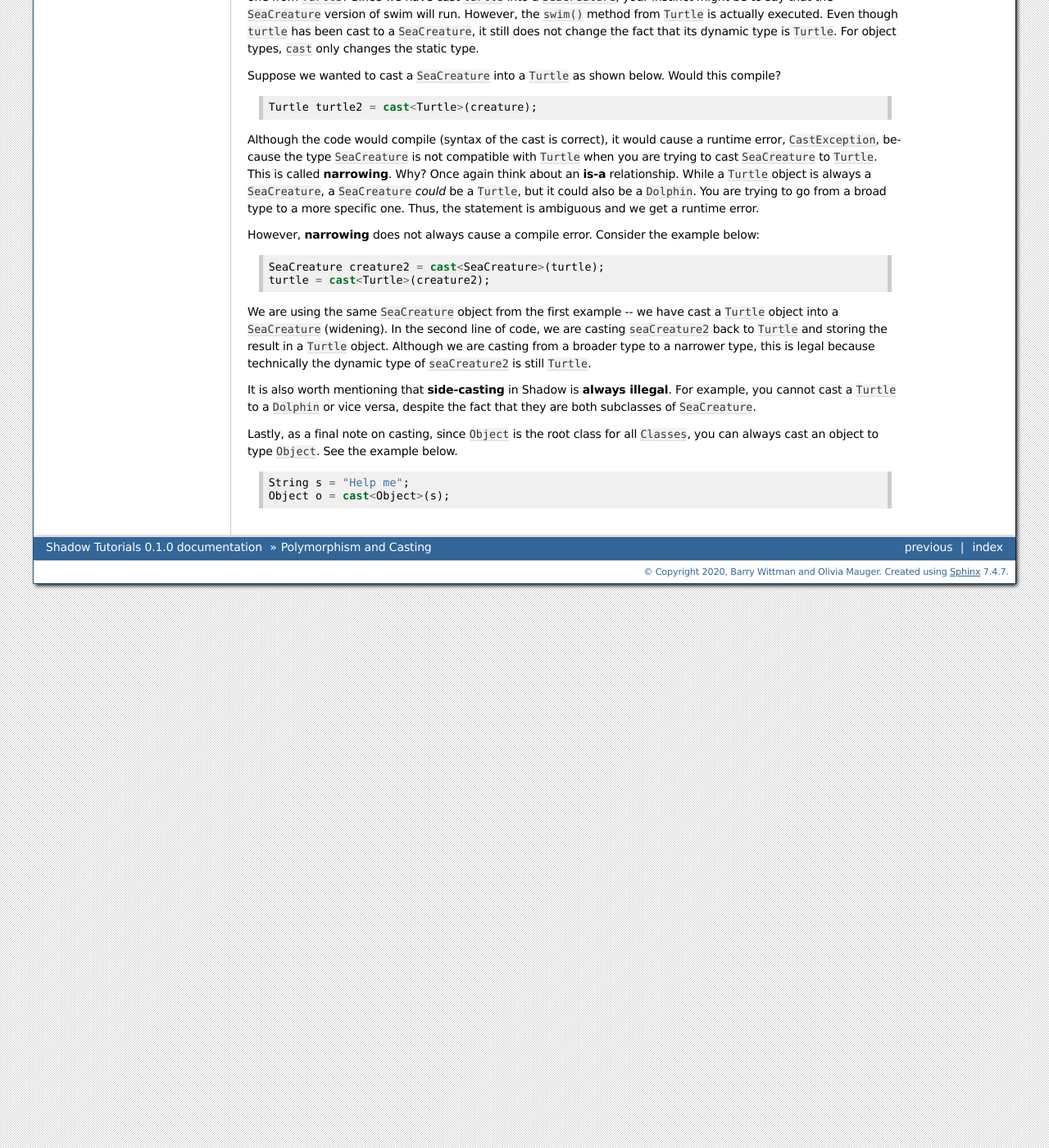
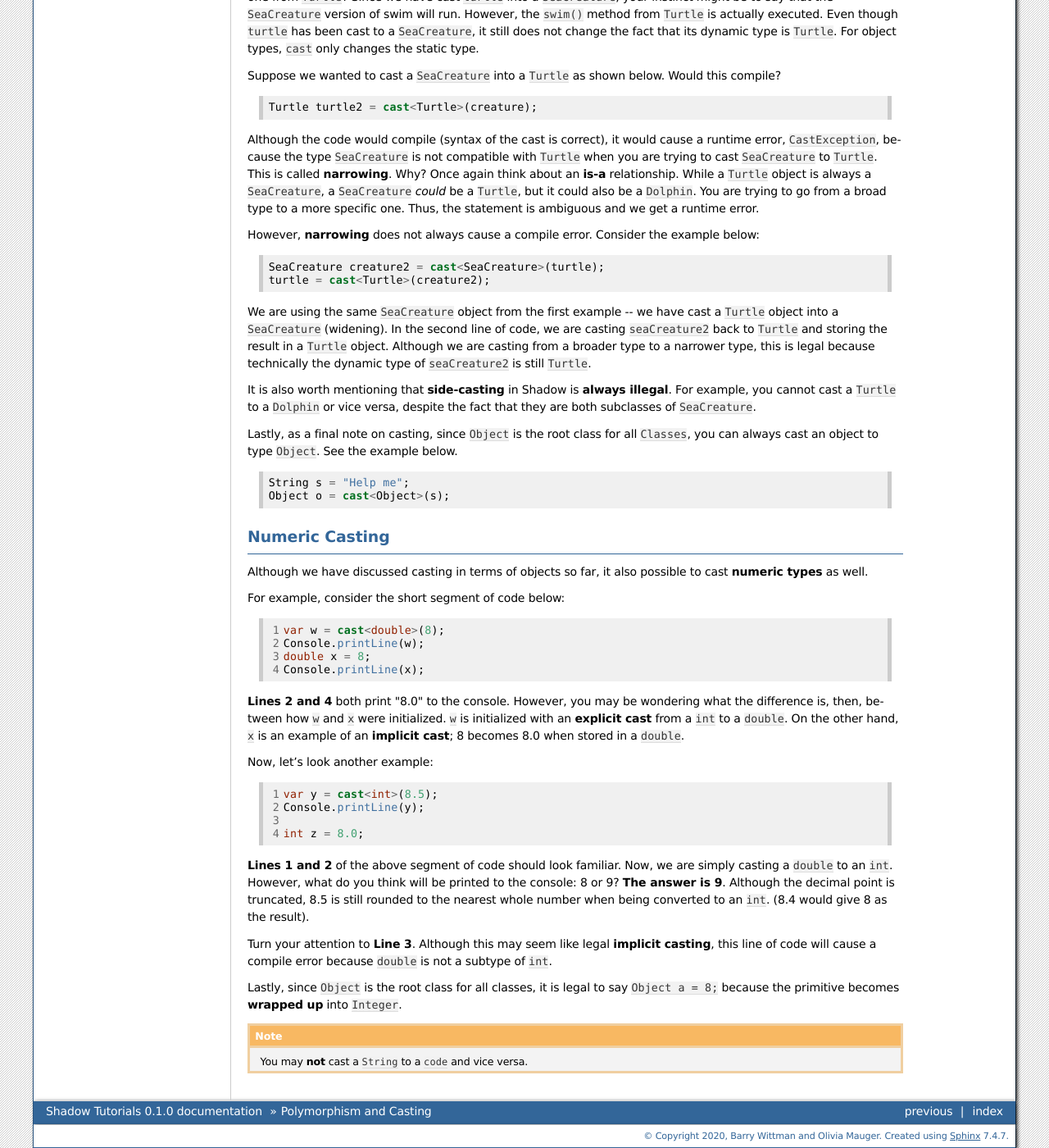
Before and after one commit to olivia-mauger/tutorials, a Sphinx documentation site: the page built from docs/source/polymorphism-casting.rst, in a window 1280 px wide and 1400 px high, scrolled down 2640 px. Shown: the whole window at 82% size. Built offline with Sphinx 7.4.7, drawn with Linux system fonts in a browser that asks for light colours.

Commit message:
Update polymorphism-casting.rst
I added a section on primitive casting!

```diff
--- a/docs/source/polymorphism-casting.rst
+++ b/docs/source/polymorphism-casting.rst
@@ -161,3 +161,39 @@ Lastly, as a final note on casting, since ``Object`` is the root class for all `
 
     String s = "Help me";
     Object o = cast<Object>(s);
+
+Numeric Casting
+^^^^^^^^^^^^^^^
+
+Although we have discussed casting in terms of objects so far,  it also possible to cast  **numeric types** as well.
+
+For example, consider the short segment of code below:
+
+.. code-block:: shadow
+    :linenos:
+
+    var w = cast<double>(8);
+    Console.printLine(w);
+    double x = 8;
+    Console.printLine(x);
+
+**Lines 2 and 4** both print  "8.0" to the console. However, you may be wondering what the difference is, then, between how ``w`` and ``x`` were initialized. ``w`` is initialized with an **explicit cast** from a ``int`` to a ``double``. On the other hand, ``x`` is an example of an **implicit cast**; 8 becomes 8.0 when stored in a ``double``.
+
+Now, let’s look another example:
+
+.. code-block:: shadow
+    :linenos:
+
+    var y = cast<int>(8.5);
+    Console.printLine(y);
+
+    int z = 8.0;
+
+**Lines 1 and 2** of the above segment of code should look familiar. Now, we are simply casting a ``double`` to an ``int``. However, what do you think will be printed to the console: 8 or 9? **The answer is 9**. Although the decimal point is truncated, 8.5 is still rounded to the nearest whole number when being converted to an ``int``. (8.4 would give 8 as the result).
+
+Turn your attention to **Line 3**. Although this may seem like legal **implicit casting**, this line of code will cause a compile error because ``double`` is not a subtype of ``int``.
+
+Lastly, since ``Object`` is the root class for all classes, it is legal to say ``Object a = 8;`` because the primitive becomes **wrapped up** into ``Integer``.
+
+
+.. note:: You may **not** cast a ``String`` to a ``code`` and vice versa.
```
